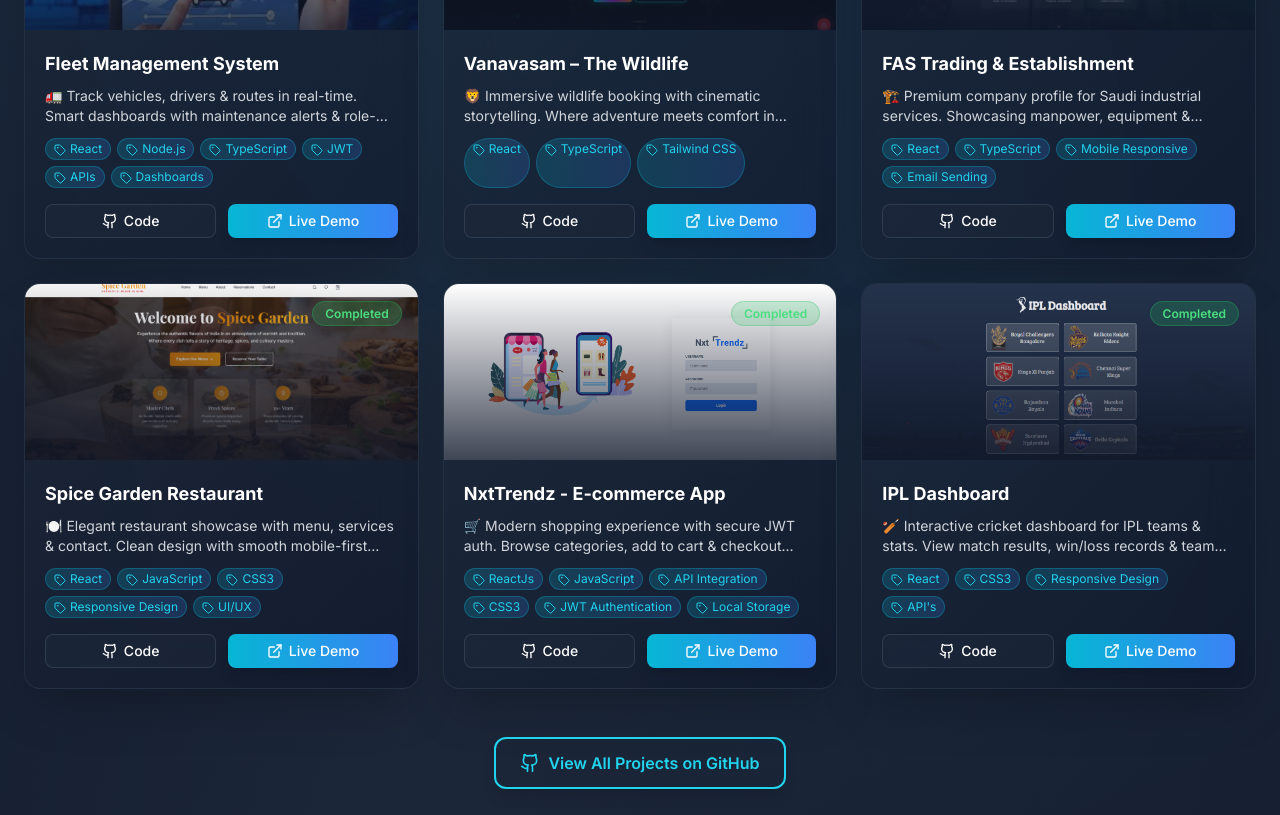
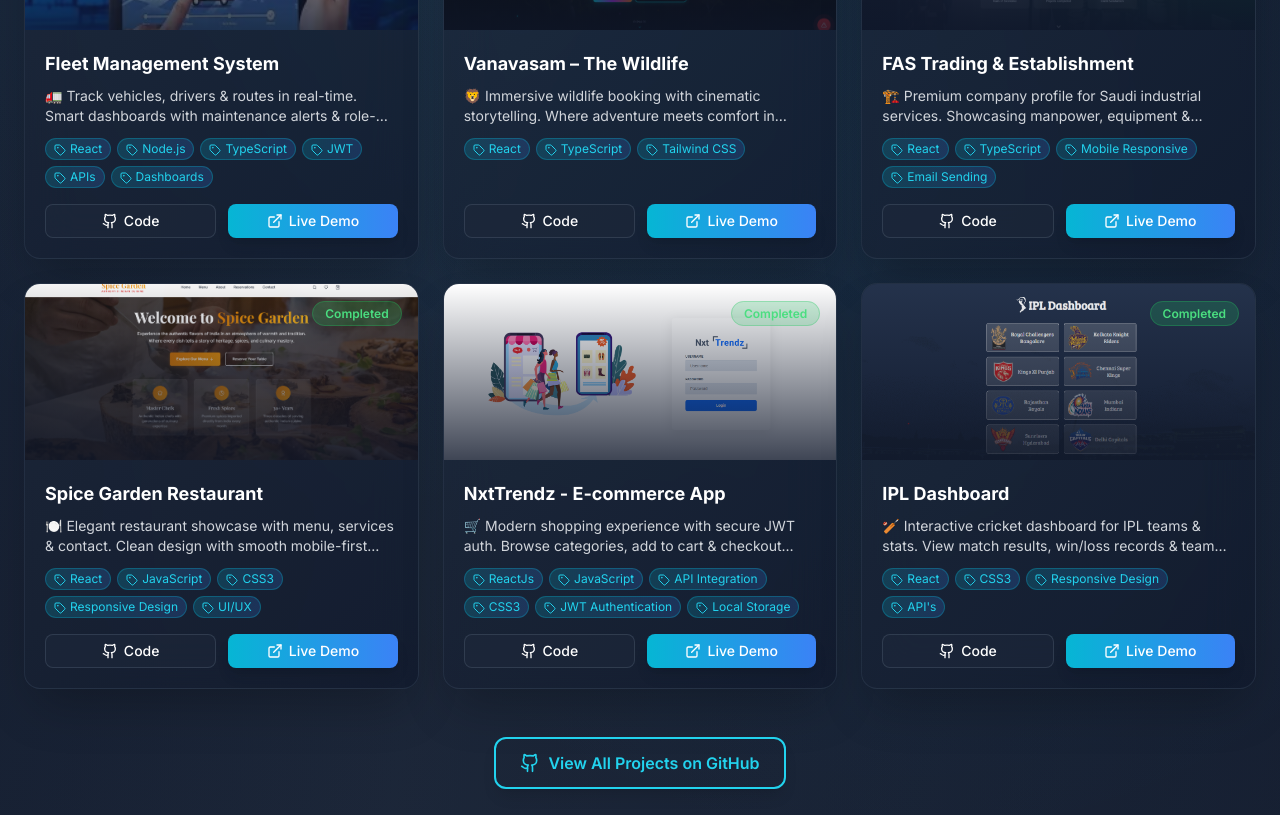
Before and after one commit to VadlaBhanuprasad/DevPortfolio, a React (Vite) app: page / in a window 1280 px wide. Shown: the part 4540-5355 px from the top of the page. Built offline with nearby package versions, Linux system fonts and the light colour scheme; no server answers.

Commit message:
feat: add Projects component to display a portfolio of projects with details and links.

```diff
--- a/src/components/Projects.tsx
+++ b/src/components/Projects.tsx
@@ -171,7 +171,7 @@
                   {project.description}
                 </p>
 
-                <div className="flex flex-wrap gap-1.5 mb-4 flex-grow">
+                <div className="flex flex-wrap gap-1.5 mb-4 flex-grow content-start items-start">
                   {project.technologies.map((tech, techIndex) => (
                     <span
                       key={tech}
```
